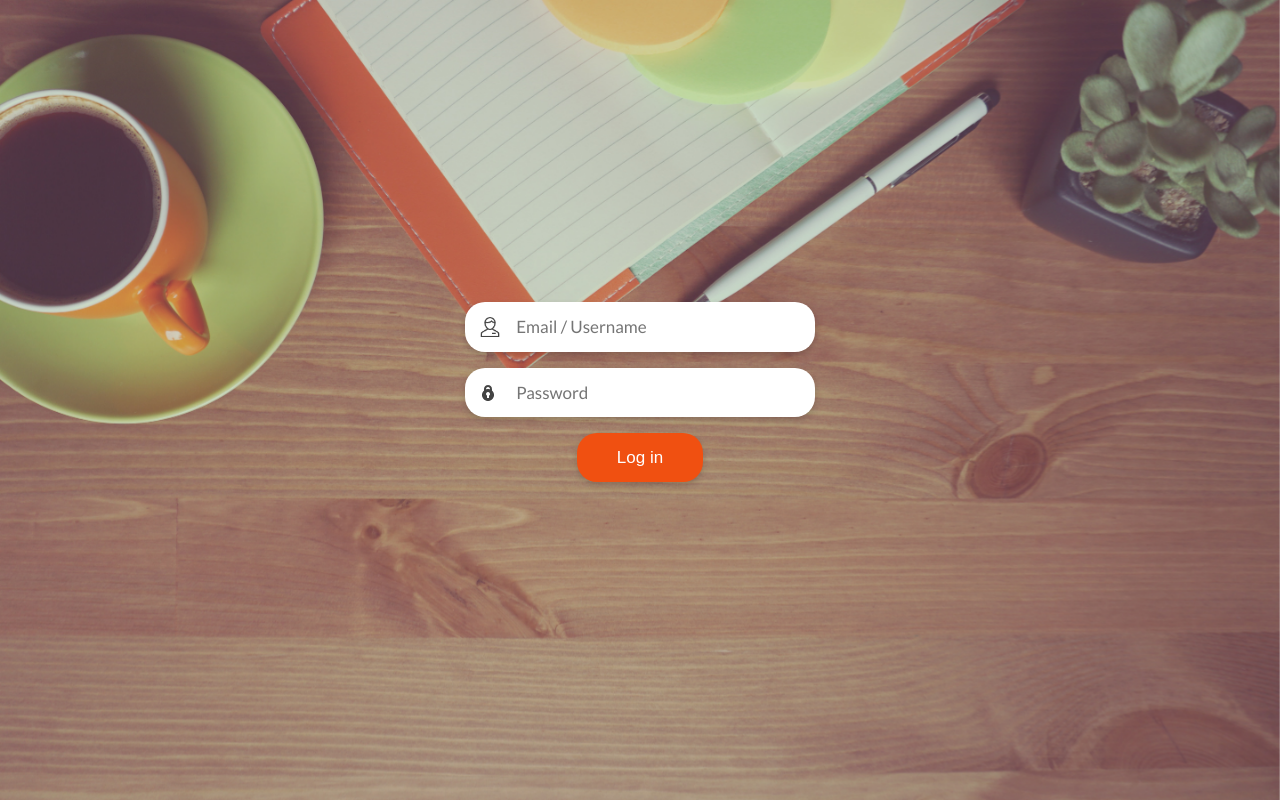
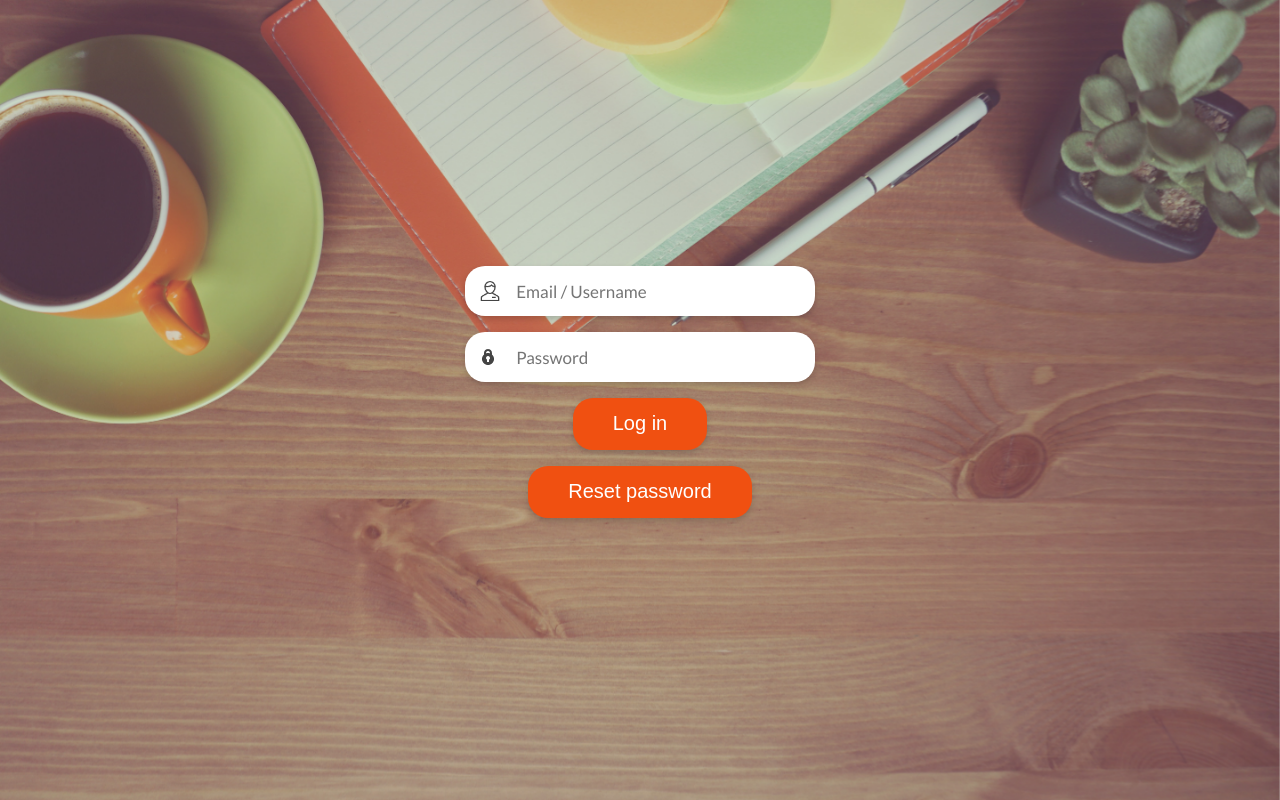
Before and after one commit to Deekshaarora77/gitrepo, a plain HTML site: page index.html in a window 1280 px wide. Drawn offline with Linux system fonts and the light colour scheme.

Commit message:
reset button added

```diff
--- a/index.html
+++ b/index.html
@@ -21,6 +21,9 @@
   <div class="form-field">
     <button class="btn" type="submit">Log in</button>
   </div>
+  <div class="form-field">
+    <button class="btn" type="reset">Reset password</button>
+  </div>
 </form>
 <!-- partial -->
 
--- a/style.css
+++ b/style.css
@@ -81,13 +81,13 @@ form .btn {
   outline-width: 20px;
   border: black;
   cursor: pointer;
-  display: inline-block;
+  display: block;
   margin: 0 auto;
   padding: 0.9rem 2.5rem;
-  text-align: center;
+  text-align: left;
   background-color: #f05011;
   color: #fff;
   border-radius: 20px;
   box-shadow: 0px 3px 6px rgba(0, 0, 0, 0.16);
-  font-size: 17px;
+  font-size: 20px;
 }
```
